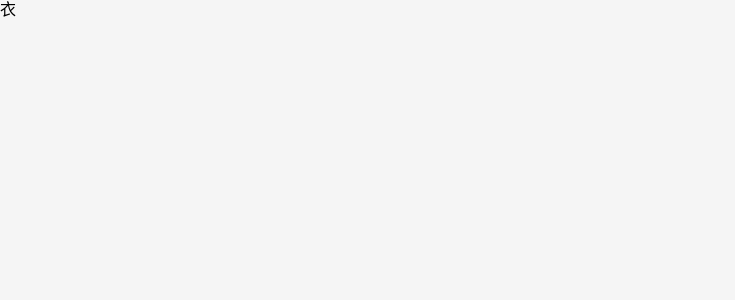
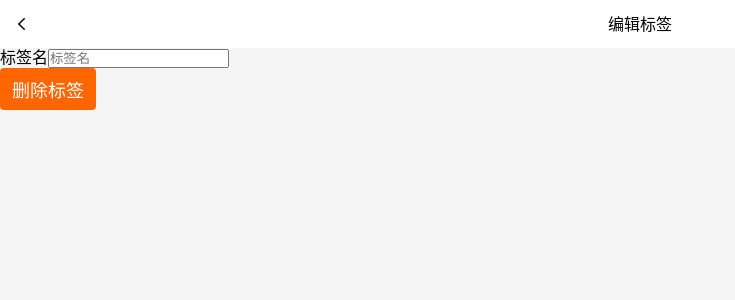
Before and after one commit to lttztt/money-react, a React app: page /#/tag/1 in a window 1280 px wide. Shown: the top 300 px of the page, without its empty margins (0-735 px from the left). Built offline with nearby package versions, Linux system fonts and the light colour scheme.

Commit message:
单独创建Button组件，tag组件添加组件结构

```diff
--- /dev/null
+++ b/src/components/Button.tsx
@@ -0,0 +1,9 @@
+import styled from 'styled-components';
+
+const Button = styled.button`
+  font-size: 18px; border: none; padding: 8px 12px;
+  background: #f60; border-radius: 4px;
+  color: white;
+`;
+
+export default Button;
--- a/src/components/Icon.tsx
+++ b/src/components/Icon.tsx
@@ -4,14 +4,14 @@ let importAll = (requireContext: __WebpackModuleApi.RequireContext) => requireCo
 try {importAll(require.context('icons', true, /\.svg$/));} catch (error) {console.log(error);}
 
 type Props = {
-  name: string
+  name?: string
 }
 
 
 const Icon = (props: Props) => {
   return (
     <svg className="icon">
-      <use xlinkHref={'#' + props.name} />
+      { props.name && <use xlinkHref={'#' + props.name} />}
     </svg>
   )
 };
--- a/src/views/Tag.tsx
+++ b/src/views/Tag.tsx
@@ -3,6 +3,18 @@ import useTags from '../useTags';
 import {
   useParams
 } from 'react-router-dom';
+import Icon from '../components/Icon';
+import Button from '../components/Button';
+import styled from 'styled-components';
+
+const Topbar = styled.header`
+  display:flex;
+  justify-content: space-between;
+  align-items: center;
+  line-height: 20px;
+  padding: 14px;
+  background:#fff;
+`
 
 type Params = {
   id: string
@@ -14,7 +26,21 @@ const Tag: React.FC = () => {
   let tag = findTag(parseFloat(id));
 
   return (
-    <div>{tag.name}</div>
+    <div>
+      <Topbar>
+        <Icon name="left" />
+        <span>编辑标签</span>
+        <Icon />
+      </Topbar>
+      <div>
+        <label>
+          <span>标签名</span>
+          <input type="text" placeholder="标签名"/> </label>
+        <div>
+          <Button>删除标签</Button>
+        </div>
+      </div>
+    </div>
   );
 };
 
--- a/src/views/Tags.tsx
+++ b/src/views/Tags.tsx
@@ -4,6 +4,7 @@ import useTags from '../useTags';
 import styled from 'styled-components';
 import Icon from '../components/Icon';
 import {Link} from 'react-router-dom';
+import Button from '../components/Button';
 
 const TagList = styled.ol`
   font-size: 16px;
@@ -20,11 +21,6 @@ const TagList = styled.ol`
       align-items: center;
     }
   }
-`;
-const Button = styled.button`
-  font-size: 18px; border: none; padding: 8px 12px;
-  background: #f60; border-radius: 4px;
-  color: white;
 `;
 const Center = styled.div`
   display:flex;
```
Also changed, not shown: src/icons/left.svg (added).
